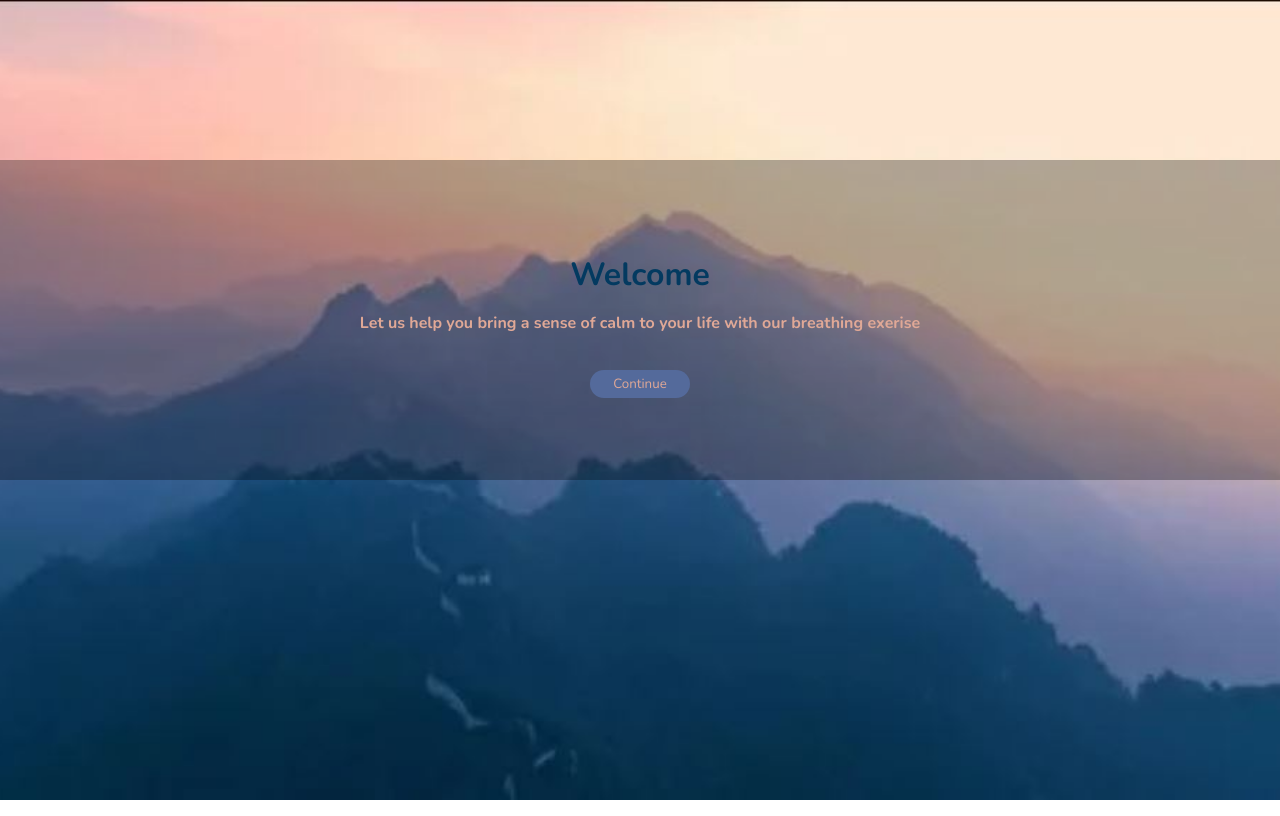
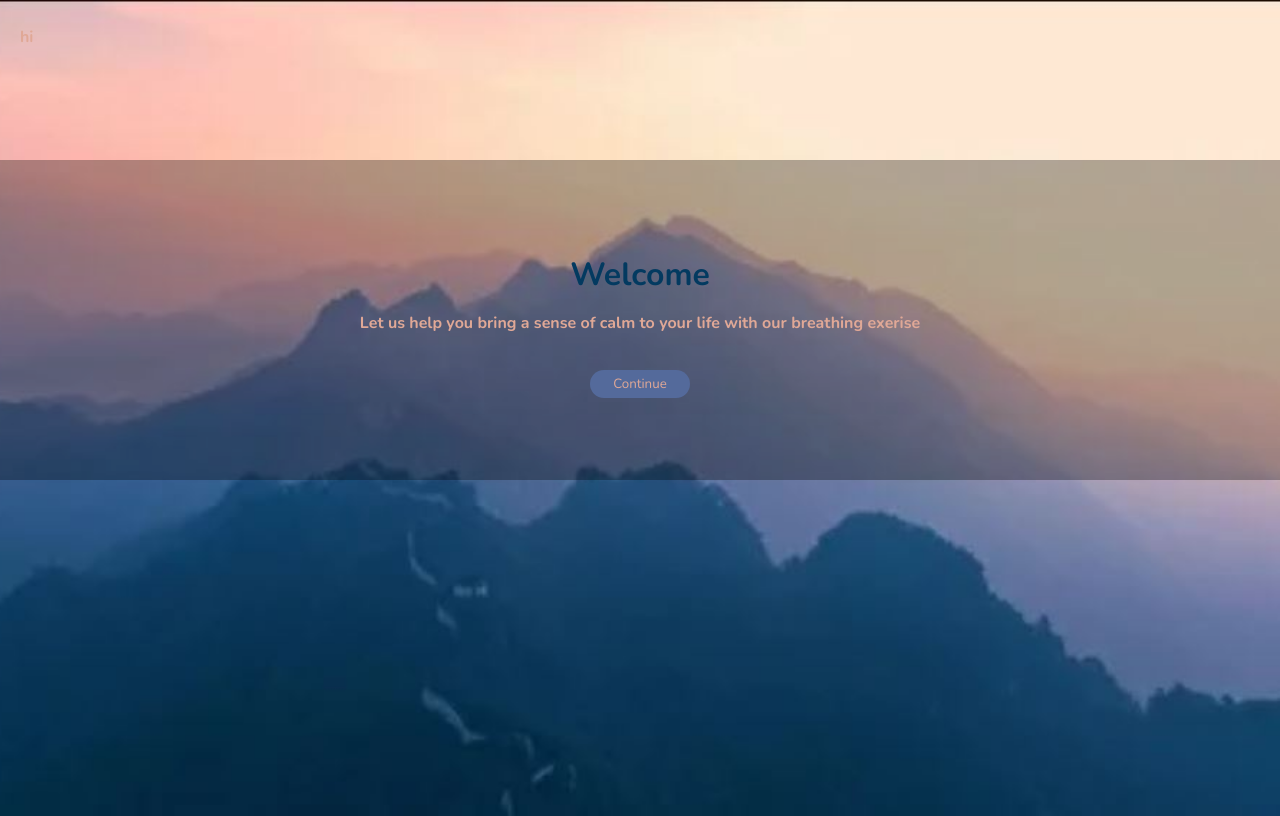
Before and after one commit to this-girl-shall-code/BreatheApp, a plain HTML site: page index.html in a window 1280 px wide. Drawn offline with nearby package versions, Linux system fonts and the light colour scheme.

Commit message:
Update index.html

```diff
--- a/index.html
+++ b/index.html
@@ -40,4 +40,5 @@
 
     <script src="main.js"></script>
 </body>
+<footer><p id="test">hi</p></footer>
 </html>
```
